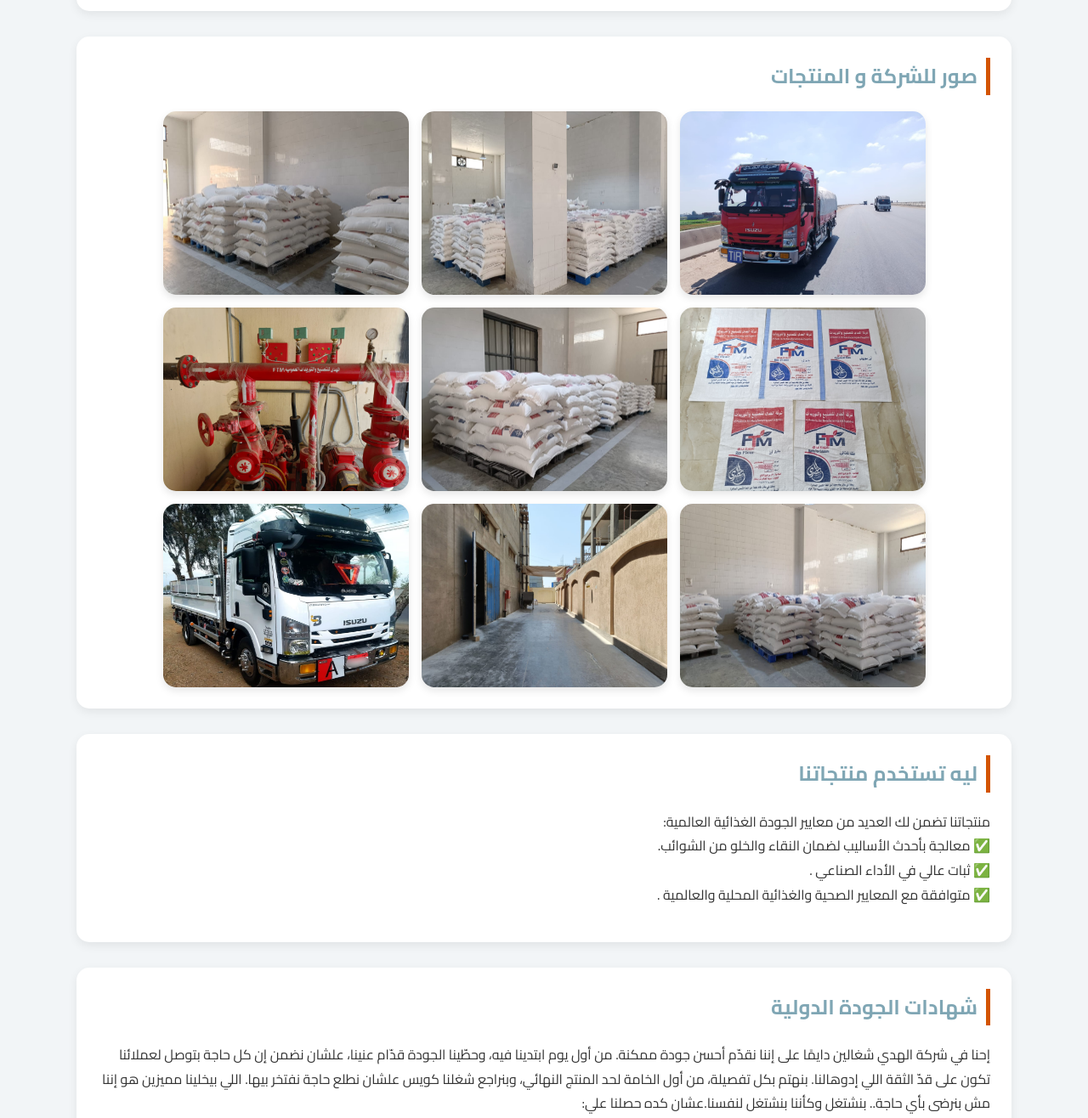
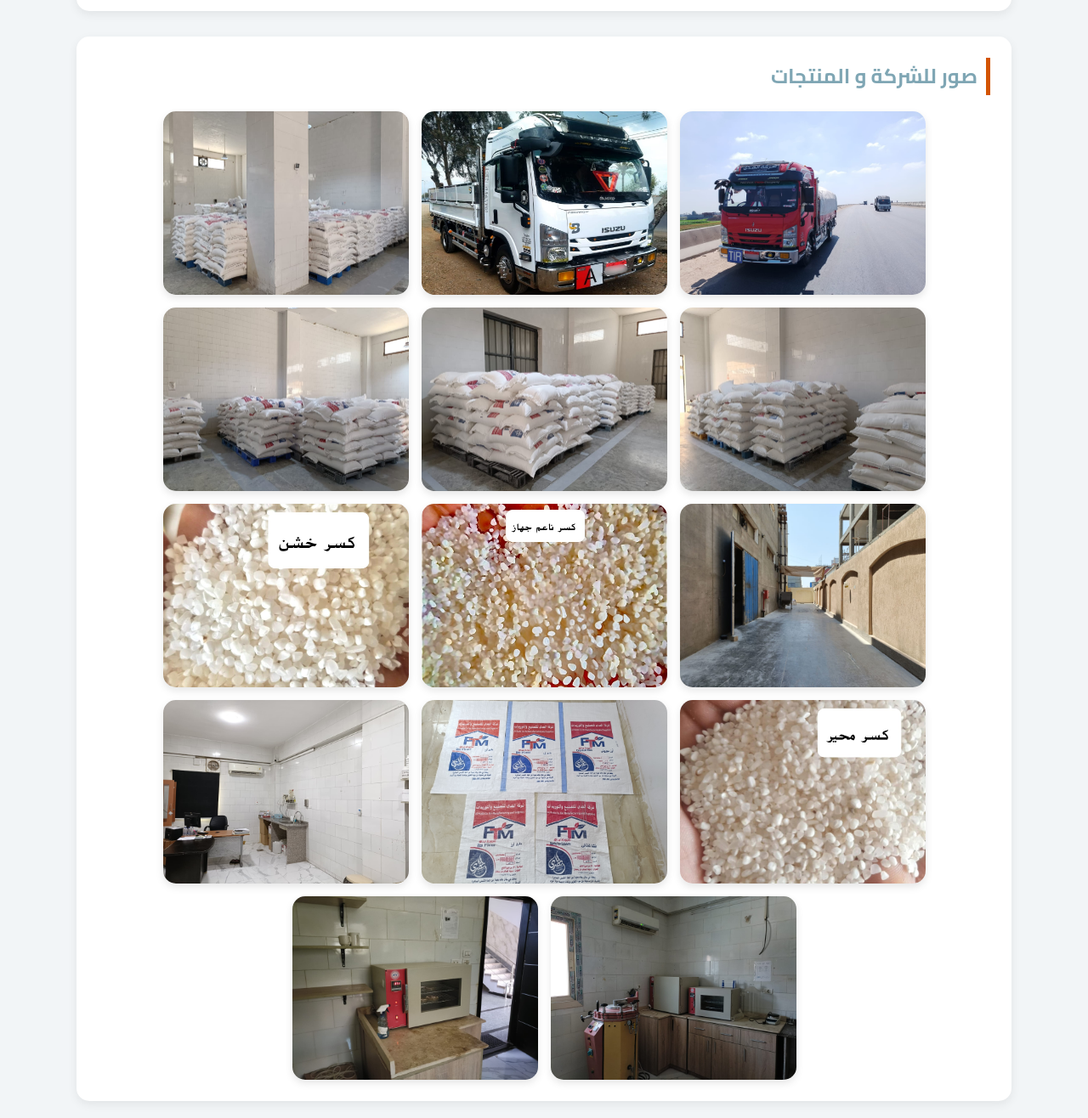
Before and after one commit to El-Huda-original/El-Huda-original.github.io, a plain HTML site: page index.html in a window 1280 px wide. Shown: the part 1398-2714 px from the top of the page at 85% size. Drawn offline with Linux system fonts and the light colour scheme.

Commit message:
index.html

```diff
--- a/index.html
+++ b/index.html
@@ -422,14 +422,20 @@ ISO 22000 لسلامة الغذاء
         <h2> صور للشركة و المنتجات</h2>
         <div class="company-gallery" >
         <img src="redcar.jpg" alt="" class="responsive-gallery">
+        <img src="whitecar.jpg" alt="" class="responsive-gallery">
         <img src="jjj.jpg" alt="" class="responsive-gallery">
         <img src="bbb.jpg" alt="" class="responsive-gallery">
-        <img src="shkair.jpg" alt="" class="responsive-gallery">
         <img src="ccc.jpg" alt="" class="responsive-gallery">
-        <img src="fire.jpg" alt="" class="responsive-gallery">
         <img src="ffff.jpg" alt="" class="responsive-gallery">
         <img src="col.jpg" alt="" class="responsive-gallery">
-        <img src="whitecar.jpg" alt="" class="responsive-gallery">
+        <img src="kasr.jpg" alt="" class="responsive-gallery">
+        <img src="kasr2.jpg" alt="" class="responsive-gallery">
+        <img src="kasr3.jpg" alt="" class="responsive-gallery">
+        <img src="shkair.jpg" alt="" class="responsive-gallery">
+        <img src="lap.jpg" alt="" class="responsive-gallery">
+        <img src="lap2.jpg" alt="" class="responsive-gallery">
+        <img src="lap3.jpg" alt="" class="responsive-gallery">
+
         </div>
     </section>
     <section id="why-us">
```
